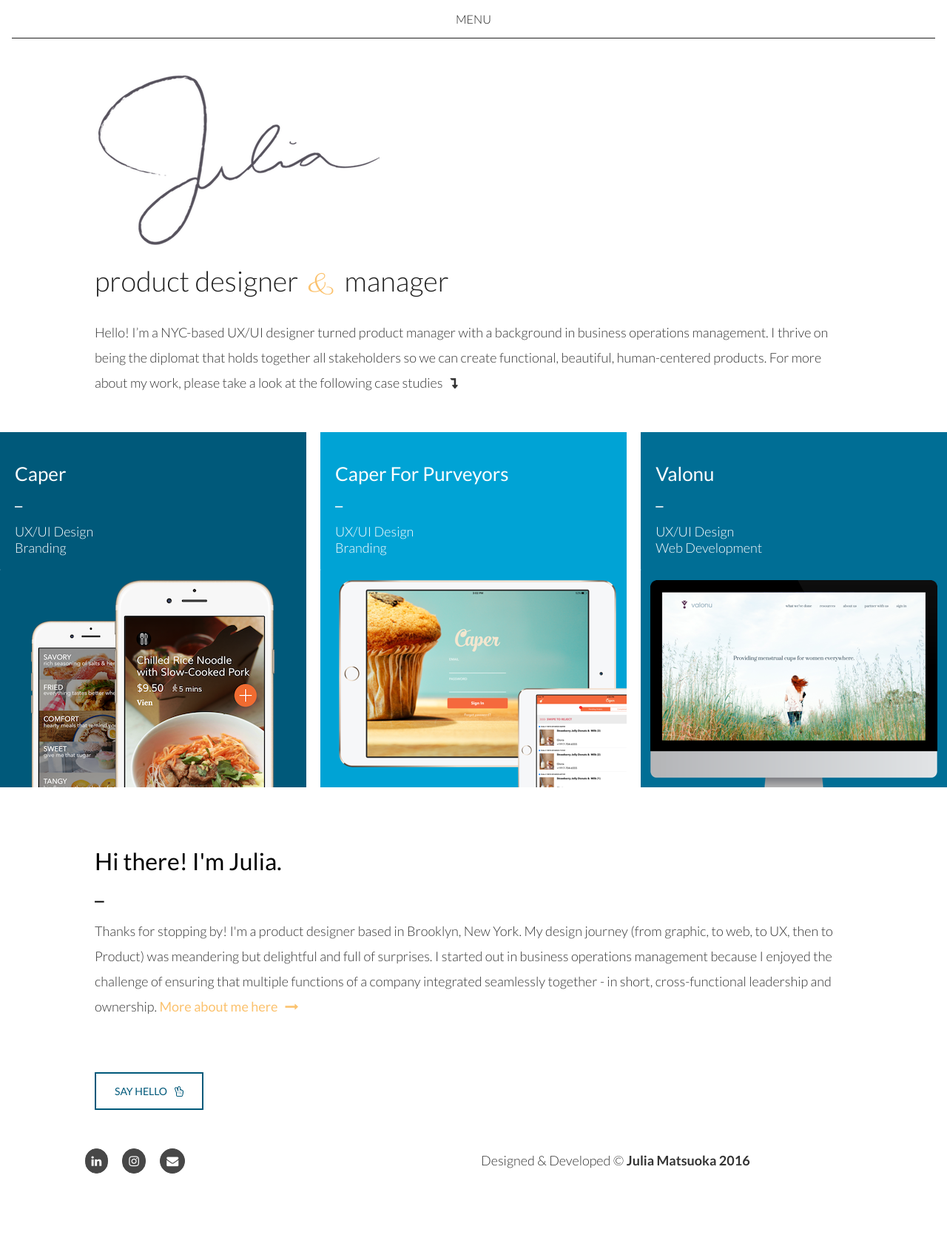
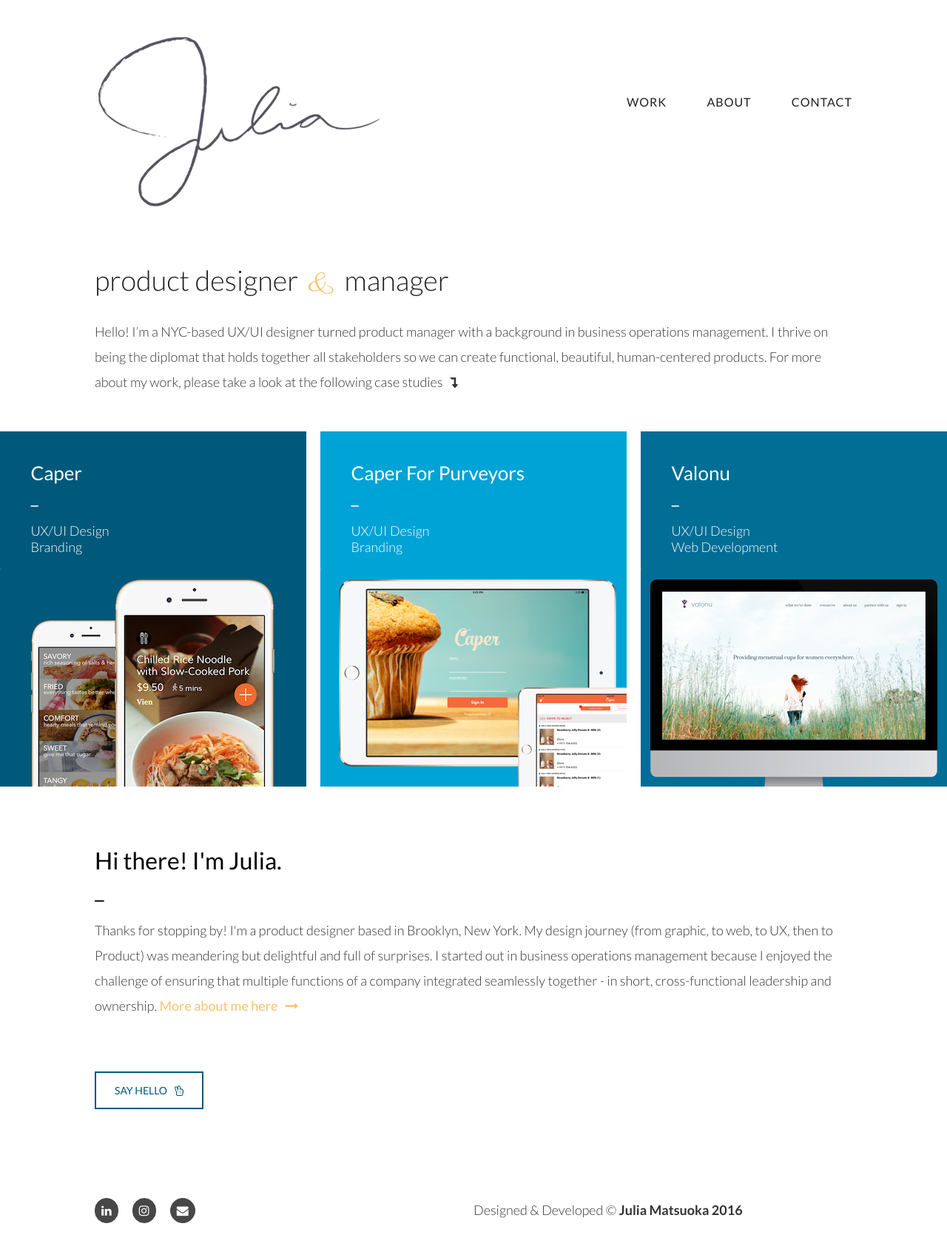
Before and after one commit to jmats/jmportfolio1, a plain HTML site: page index.html in a window 1280 px wide. Shown: the whole page at 74% size. Before the commit the page ends 1652 px from the top, so only its background shows below. Drawn offline with Linux system fonts and the light colour scheme.

Commit message:
CLEANUPHOMEPAGE

```diff
--- a/css/style.css
+++ b/css/style.css
@@ -83,7 +83,7 @@ h2 {
  font-weight: 400;
 }
 h3 {
- font-size: 137.5%;
+ font-size: 150%; /*24px */
  font-weight: 300;
 }
 h4 {
@@ -167,7 +167,6 @@ footer {
 .menu {
    background-color: #ffffff;
    height: auto;
-/*   position: fixed;*/
    top: 0;
    width: 100%;
    z-index: 999;
@@ -179,15 +178,10 @@ footer {
   text-decoration: none;
   color: #202020;
 }
-/*.scrolling {
-  background-color: #f1f1f1; opacity: 0.95;
-  transition-duration: 0.1s;
-}*/
 nav ul {
   overflow: hidden;
   text-align:right;
-  padding: 1%;
-  margin-left: 0;
+  padding-right: 20%;
   -webkit-transition: max-height 0.4s;
   -ms-transition: max-height 0.4s;
   -moz-transition: max-height 0.4s;
@@ -196,9 +190,9 @@ nav ul {
 }
 nav ul li {
   display: inline-block;
-  font-size: 1em;
-  font-weight: 300;
-  padding: 10px 80px;
+  /*font-weight: 300;*/
+  padding-top: 25%;
+  padding-left: 10%;
   letter-spacing: 1px;
   color: #202020;
 }
@@ -215,13 +209,13 @@ nav a:hover {
   position: relative;
 }
 
-/*@media all and (min-width: 42.5em) {
+@media all and (min-width: 67.75em) {
   #mobile-icon {
     display: none;
   }
-}*/
+}
 
-/*@media all and (max-width: 42.5em) {*/
+@media all and (max-width: 67.75em) {
   #mobile-icon {
     display: block;
     padding-top: 1em;
@@ -255,6 +249,7 @@ nav a:hover {
     box-sizing: border-box;
     width: 100%;
     padding-top: 30px;
+    padding-left: 0;
     text-align: center;
   }
   nav ul li a {
@@ -265,7 +260,7 @@ nav a:hover {
       width: 100%;
       color: #FBC26E;
     }
-/*}*/
+}
 
 
 /* INTRO */
@@ -278,7 +273,6 @@ nav a:hover {
 .intro img {
   display: block;
   padding-top: 30px;
-  padding-bottom: 15px;
 }
 #signaturelarge {
   display: none;
@@ -292,6 +286,7 @@ nav a:hover {
   text-align: left;
   color: #202020;
   font-weight: 300;
+  padding-top: 5%;
 }
 
 /* CASE STUDIES */
@@ -305,7 +300,7 @@ nav a:hover {
   color: #FFFFFF;
 }
 .casestudies h3, h4 {
-  padding-left: 20px;
+  padding-left: 10%;
 }
 .box {
   cursor: pointer;
@@ -423,7 +418,8 @@ nav a:hover {
 /* ABOUT */
 .about {
   margin-top: 50px;
-  padding: 20px;
+  padding-right: 10%;
+  padding-left: 10%;
 }
 .about > h2 {
   padding-bottom: 20px;
@@ -443,11 +439,11 @@ nav a:hover {
 
 /* FOOTER */
 footer {
-  padding-left: 20px;
-  padding-top: 20px;
+  padding-left: 10%;
+  padding-right: 10%;
+  padding-top: 20%;
   padding-bottom: 100px;
   list-style-type: none;
-  margin-top: 20px;
 }
 footer a:hover {
   color: #fff;
@@ -550,36 +546,15 @@ ul.icons li {
     width: 60%;
   }
   .one-half {
-     width: 50%;
+     width: 100%;
   }
-  .intro {
-     min-height: 100px;
-     padding-left: 10%;
-     padding-right: 10%;
+  footer {
+    padding-top: 10%;
   }
-  .intro h2 {
-    text-align: left;
-    font-size: 38px;
-  }
-  #signaturelarge {
-    display: block;
-    padding-top: 30px;
-    padding-bottom: 15px;
-  }
-  #signaturemobile {
-    display: none;
-  }
-  .about{
-    width: 80%;
-    margin: auto;
-    padding-top: 50px;
-  }
-  .socialmedia ul {
-    padding-left: 15%;
-  }
+
 }
 /*Breakpoint */
-@media all and (min-width: 67.81em) {
+@media all and (min-width: 67.75em) {
   .container {
     width: 100%;
   }
@@ -594,6 +569,32 @@ ul.icons li {
   .one-fourth {
     width:21%;
    }
+  .intro {
+     min-height: 100px;
+     padding-left: 10%;
+     padding-right: 10%;
+     clear: both;
+  }
+  .intro h2 {
+    text-align: left;
+    font-size: 38px;
+  }
+  #signaturelarge {
+    display: block;
+    padding-top: 30px;
+    padding-bottom: 15px;
+    padding-left: 20%;
+  }
+  #signaturemobile {
+    display: none;
+  }
+  .about{
+    margin: auto;
+    padding-top: 50px;
+    padding-right: 10%;
+    padding-left: 10%;
+  }
+
   .caperstudy {
     margin-left: 0;
   }
--- a/index.html
+++ b/index.html
@@ -24,13 +24,16 @@
 </head>
 
 
+
 <body>
-<!-- HEADER -->
+
 <header>
-<!-- Menu -->
-<nav>
-<div class="menu">
-  <div id="mobile-icon">MENU <br><hr></div>
+<nav class="menu">
+<div class="signature one-half">
+  <img id="signaturelarge" src="images/signature.png" />
+</div>
+<div class="menu one-half">
+  <div id="mobile-icon">MENU<br><hr></div>
   <ul>
     <li><a href="index.html">WORK</a></li>
     <li><a href="about.html">ABOUT</a></li>
@@ -39,9 +42,7 @@
 </div>
 </nav>
 
-<!-- Intro -->
 <div class="intro">
-  <img id="signaturelarge" src="images/signature.png" />
   <img id="signaturemobile" src="images/signaturemobile.png" />
   <h2>product designer<span> & </span> manager</h2>
   <br>
@@ -49,9 +50,9 @@
 
 </div>
 </header>
-<!-- END HEADER -->
 
-<!-- MAIN -->
+
+
 <main>
 <section class="casestudies">
   <li class="one-third caperstudy">
@@ -68,36 +69,6 @@
   </div>
   </a>
   </li>
-
-<!--   <li class="one-third valonustudy">
-  <a href="valonustudy.html">
-  <div class="box">
-    <div class="hovereffect">
-        <div class="overlay">
-            <h3>Valonu<br>_</h3><br>
-            <h4>UX/UI Design<br>Web Development</h4>
-            <p>VIEW CASE STUDY</p>
-        </div>
-        <img class="img-responsive" src="images/valonucasestudy.png" />
-    </div>
-  </div>
-  </a>
-  </li>
-
-  <li class="one-third caperpurveyorstudy">
-  <a href="caperpurveyorstudy.html">
-  <div class="box">
-      <div class="hovereffect">
-          <div class="overlay">
-              <h3>Caper For Purveyors<br>_</h3><br>
-              <h4>UX/UI Design<br>Branding</h4>
-              <p>VIEW CASE STUDY</p>
-          </div>
-        <img class="img-responsive" src="images/caperpurveyorstudy.png" />
-      </div>
-  </div>
-  </a>
-  </li> -->
 
   <li class="one-third caperpurveyorstudy">
   <a href="caperpurveyorstudy.html">
@@ -129,9 +100,6 @@
   </a>
   </li>
 
-
-
-
 </section>
 
 <section class="about">
@@ -142,9 +110,9 @@
   <a href="contact.html" class="btn">SAY HELLO<i class="fa fa-hand-peace-o" aria-hidden"true"></i></a>
 </section>
 </main>
-<!-- END MAIN -->
 
-<!-- FOOTER -->
+
+
 <footer>
   <li class="one-half socialmedia" id="contact">
     <ul class="icons">
@@ -164,25 +132,8 @@
   </li>
 
  </footer>
-<!-- END FOOTER -->
 
 
-<!-- CHANGE MENU BG ON SCROLL -->
-<!-- <script>
-$(window).scroll(function() {
-if ($(window).scrollTop() > 50 ){
-$('.menu').addClass('scrolling');
-} else {
-$('.menu').removeClass('scrolling');
-};
-});
-$('.scroll').on('click', function(e){
-e.preventDefault()
-$('html, body').animate({
-scrollTop : $(this.hash).offset().top
-}, 1500);
-});
-</script> -->
 
 <!-- RESPONSIVE MENU -->
 <script>
@@ -198,7 +149,5 @@ $(document).ready(function(){
 
 
 
-
-
  </body>
  </html>
```
